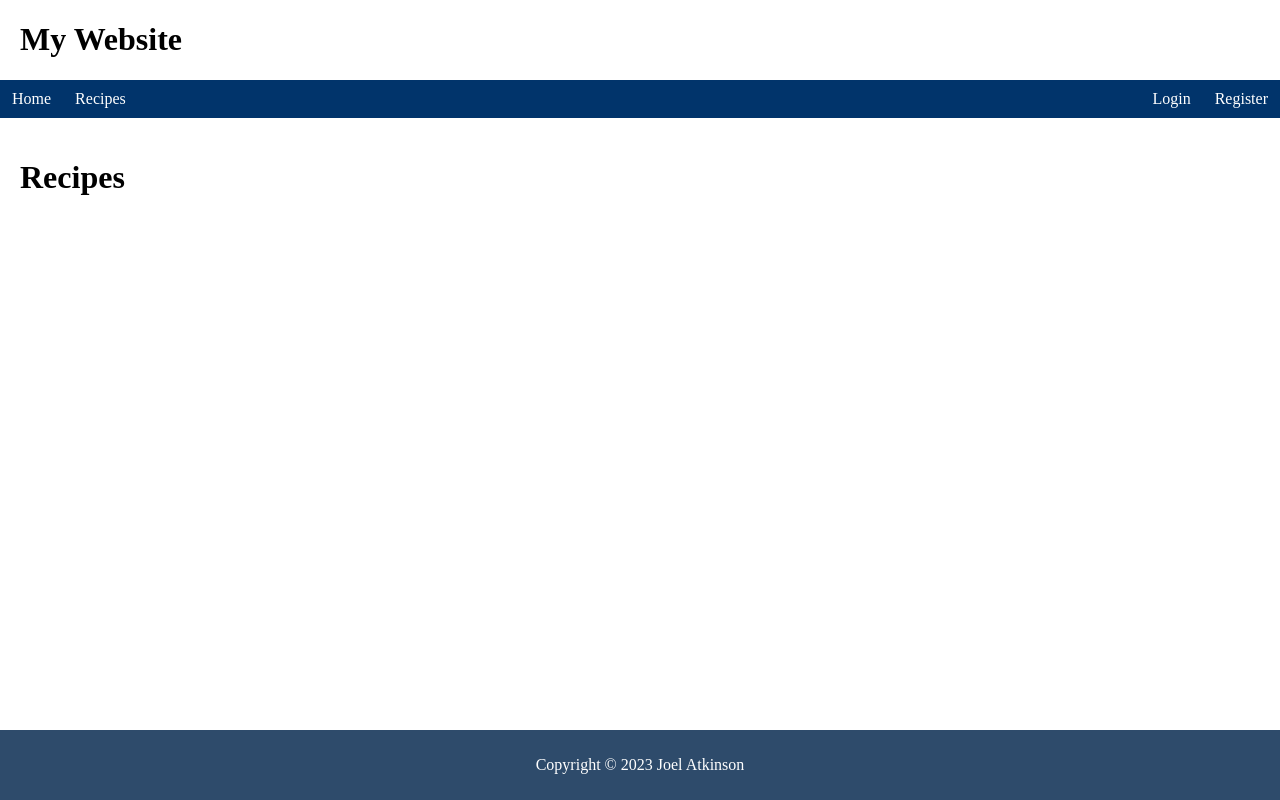
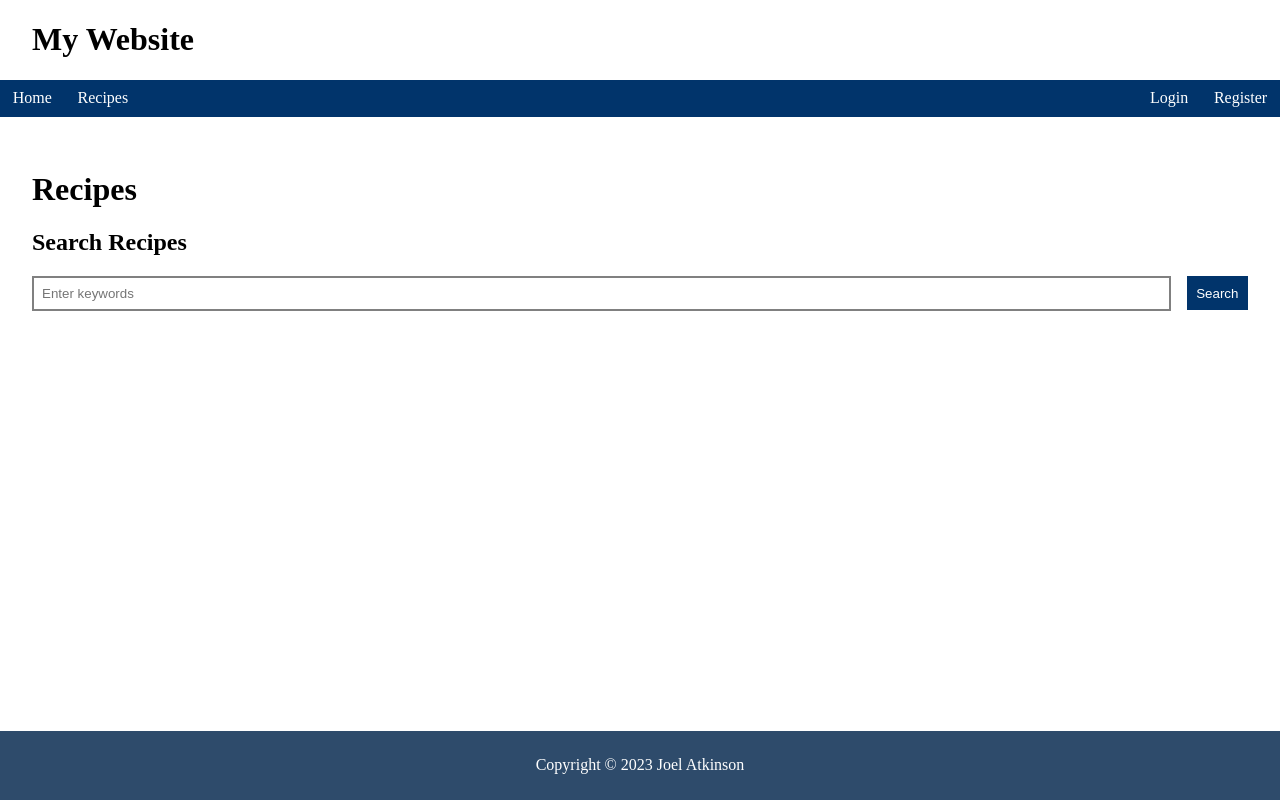
Before and after one commit to atkij/sharecipe, a Flask app: page /recipe/ in a window 1280 px wide. Run offline with Flask 3, Linux system fonts and the light colour scheme.

Commit message:
Added new search to recipes section.  Changed all widths, margins and paddings to rems.

```diff
--- a/website/auth/views.py
+++ b/website/auth/views.py
@@ -28,8 +28,8 @@ def register():
         if not error:
             try:
                 db.execute(
-                        'INSERT INTO user (username, password, permissions, last_login) VALUES (?, ?, ?, datetime("now"))',
-                        (username, generate_password_hash(password), 0b11)
+                        'INSERT INTO user (username, password, last_login) VALUES (?, ?, datetime("now"))',
+                        (username, generate_password_hash(password))
                         )
                 db.commit()
             except db.IntegrityError:
--- a/website/recipe/views.py
+++ b/website/recipe/views.py
@@ -28,6 +28,27 @@ def view(recipe_id):
     tags = (recipe['tags'] or '').split(',')
 
     return render_template('recipe/view.html', recipe=recipe, ingredients=ingredients, method=method, tags=tags)
+
+@bp.route('/search')
+def search():
+    search = request.args.get('q', '').strip()
+    recipes = None
+
+    if search:
+        keywords = search[:100].split(' ')
+        keywords = list(map(lambda w: '%'+w+'%', keywords))
+
+        db = get_db()
+        query = 'SELECT recipe.*, (' + ' + '.join(['(tags LIKE ?)']*len(keywords)) + ') AS best_match FROM recipe ORDER BY best_match DESC LIMIT 10'
+        print(query)
+        print(keywords)
+
+        recipes = db.execute(query, keywords).fetchall()
+
+    if len(search) > 100:
+        flash('Queries are restricted to 100 characters maximum.')
+
+    return render_template('recipe/search.html', recipes=recipes)
 
 @bp.route('/create', methods=('GET', 'POST'))
 @login_required
--- a/website/static/style.css
+++ b/website/static/style.css
@@ -39,7 +39,7 @@ header, footer {
 }
 
 header {
-	padding: 0 20px;
+	padding: 0 2rem;
 }
 
 header a {
@@ -101,7 +101,7 @@ nav input#menu-checkbox:checked ~ ul {
 nav a, nav label{
 	display: block;
 	text-align: center;
-	padding: 10px 12px;
+	padding: 0.6rem 0.8rem;
 	color: white;
 	text-decoration: none;
 	font-size: 1em;
@@ -121,7 +121,7 @@ nav button {
 	color: white;
 	border: none;
 	font-family: serif;
-	font-size: 1em;
+	font-size: 1rem;
 	cursor: pointer;
 	transition: 0.1s;
 }
@@ -134,9 +134,13 @@ nav button:active {
 	background-color: var(--colour5);
 }
 
+nav button:focus {
+	background-color: var(--colour5);
+}
+
 main {
 	flex-grow: 1;
-	padding: 20px;
+	padding: 2rem;
 }
 
 form span {
@@ -145,8 +149,8 @@ form span {
 
 form input {
 	width: 100%;
-	margin: 10px 0 30px 0;
-	padding: 8px;
+	margin: 1rem 0 2rem 0;
+	padding: 0.5rem;
 	border: 2px solid grey;
 	outline: none;
 	transition: 0.1s;
@@ -162,9 +166,10 @@ form input:focus {
 
 form textarea {
 	width: 100%;
-	margin: 10px 0 30px 0;
-	padding: 8px;
+	margin: 1rem 0 2rem 0;
+	padding: 0.5rem;
 	border: 2px solid grey;
+	font-family: inherit;
 	resize: vertical;
 	outline: none;
 	transition: 0.1s;
@@ -181,7 +186,7 @@ form textarea:focus {
 form input[type="submit"] {
 	width: auto;
 	margin: 0;
-	padding: 10px;
+	padding: 0.6rem;
 	float: right;
 	background-color: var(--colour1);
 	color: white;
@@ -197,15 +202,44 @@ form input[type="submit"]:focus {
 	background-color: var(--colour5);
 }
 
+form.search {
+	display: flex;
+	gap: 1rem;
+}
+
+form.search input[type="search"] {
+	flex: 1;
+	margin: auto;
+}
+
+form.search input[type="submit"] {
+	float: none;
+	margin: auto;
+}
+
+div.recipe-list {
+	display: flex;
+	flex-flow: row wrap;
+	margin: 1rem 0;
+	gap: 1rem;
+}
+
+div.recipe-card {
+	padding: 0 2rem;
+	border: 1px solid grey;
+	border-radius: 0.5rem;
+	flex: 0 1 100%;
+}
+
 footer {
-	padding: 10px;
+	padding: 0.6rem;
 	background-color: var(--colour4);
 	color: white;
 	text-align: center;
 }
 
-@media only screen and (min-width: 768px) {
-	/* for desktop */
+@media only screen and (min-width: 50rem) {
+	/* small */
 	nav {
 		position: sticky;
 		top: 0;
@@ -235,7 +269,7 @@ footer {
 		display: block;
 		margin: 0;
 		text-align: center;
-		padding: 10px 12px;
+		padding: 0.6rem 0.8rem;
 	}
 
 	nav .dropdown-content {
@@ -258,4 +292,22 @@ footer {
 	nav .dropdown-content a {
 		text-align: right;
 	}
+
+	div.recipe-card {
+		flex-basis: calc(50% - 0.5rem);
+	}
+
+@media only screen and (min-width: 75rem) {
+	/* medium */
+	div.recipe-card {
+		flex-basis: calc((100% / 3) - (2rem / 3));
+	}
 }
+
+@media only screen and (min-width: 100rem) {
+	/* large */
+	div.recipe-card {
+		flex-basis: calc(25% - 0.75rem);
+	}
+	}
+}
--- a/website/templates/base.html
+++ b/website/templates/base.html
@@ -41,7 +41,7 @@
 			{% block main %}
 			<h1>{{ self.title() }}</h1>
 			{% for message in get_flashed_messages() %}
-			<p>{{ message }}</p>
+			<p class="error">{{ message }}</p>
 			{% endfor %}
 			<section>{% block content %}{% endblock %}</section>
 			{% endblock %}
--- a/website/templates/recipe/index.html
+++ b/website/templates/recipe/index.html
@@ -2,6 +2,14 @@
 {% block title %}Recipes{% endblock %}
 
 {% block content %}
+<section>
+	<h2>Search Recipes</h2>
+	<form class="search" action="{{ url_for('recipe.search') }}" method="get">
+		<input type="search" name="q" placeholder="Enter keywords" value="{{ request.args['q'] }}" maxlength="100" required>
+		<input type="submit" value="Search">
+	</form>
+</section>
+
 {% if g.user %}
 <p><a href="{{ url_for('recipe.create') }}">Create Recipe</a></p>
 {% endif %}
```
Also changed, not shown: website/templates/recipe/search.html (added, +25 -0 lines).
